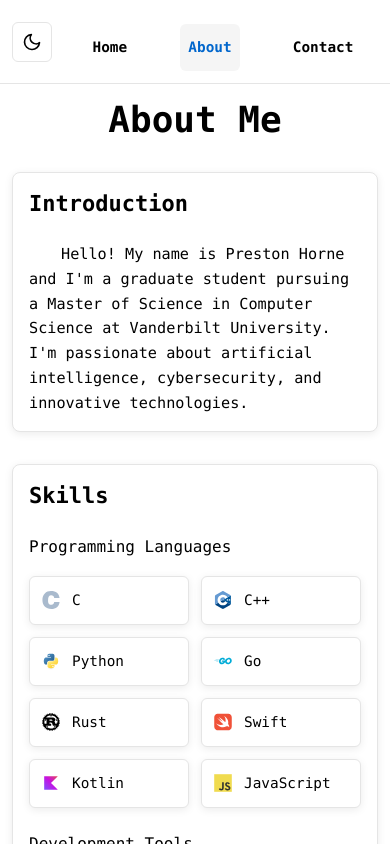
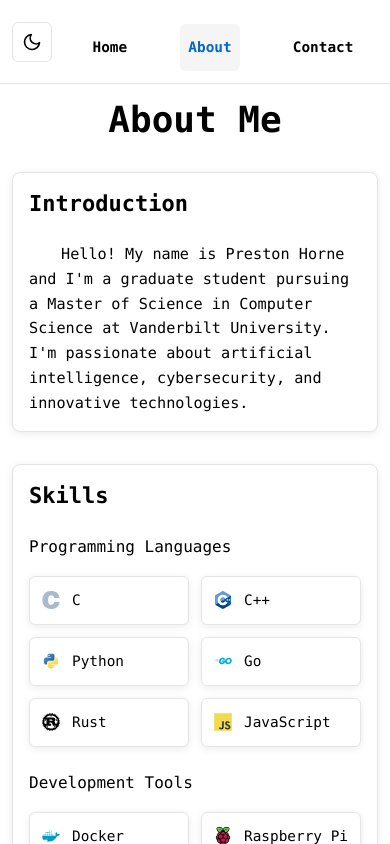
Before and after one commit to prestonmhorne/website, a Next.js app: page /about in a window 390 px wide. Shown: the top 844 px of the page. Built offline with nearby package versions, Linux system fonts and the light colour scheme.

Commit message:
remove mobile dev

```diff
--- a/src/app/about/page.tsx
+++ b/src/app/about/page.tsx
@@ -31,18 +31,6 @@ export default function About() {
       url: "https://www.rust-lang.org",
       icon: "/icons/rust.svg",
       iconClass: "rust-icon"
-    },
-    {
-      name: "Swift",
-      url: "https://www.swift.org",
-      icon: "/icons/swift.svg",
-      iconClass: "icon-js"
-    },
-    {
-      name: "Kotlin",
-      url: "https://kotlinlang.org",
-      icon: "/icons/kotlin.svg",
-      iconClass: "icon-js"
     },
     {
       name: "JavaScript",
```
